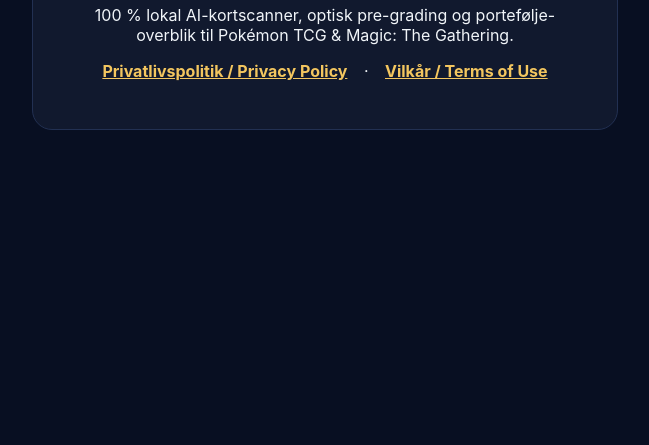
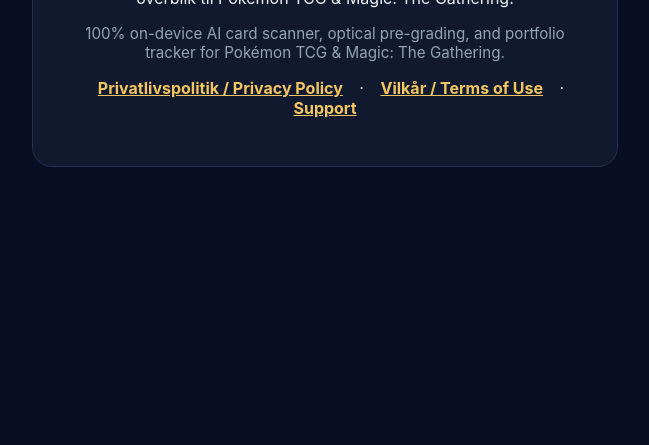
Before and after one commit to munkhaus/mintstax-legal, a plain HTML site: page index.html in a window 1280 px wide. Shown: the part 403-848 px from the top of the page, without its empty margins (315-964 px from the left). Drawn offline with Linux system fonts and the light colour scheme.

Commit message:
chore: sync index.html for MintStax v1.0.0

```diff
--- a/index.html
+++ b/index.html
@@ -15,7 +15,8 @@
   <div class="box">
     <h1>MintStax – TCG Scanner</h1>
     <p>100 % lokal AI-kortscanner, optisk pre-grading og portefølje-overblik til Pokémon TCG &amp; Magic: The Gathering.</p>
-    <p><a href="privacy.html">Privatlivspolitik / Privacy Policy</a> · <a href="terms.html">Vilkår / Terms of Use</a></p>
+    <p style="color:#94A3B8;font-size:0.95rem;">100% on-device AI card scanner, optical pre-grading, and portfolio tracker for Pokémon TCG &amp; Magic: The Gathering.</p>
+    <p><a href="privacy.html">Privatlivspolitik / Privacy Policy</a> · <a href="terms.html">Vilkår / Terms of Use</a> · <a href="mailto:support@mintstax.com">Support</a></p>
   </div>
 </body>
 </html>
```
